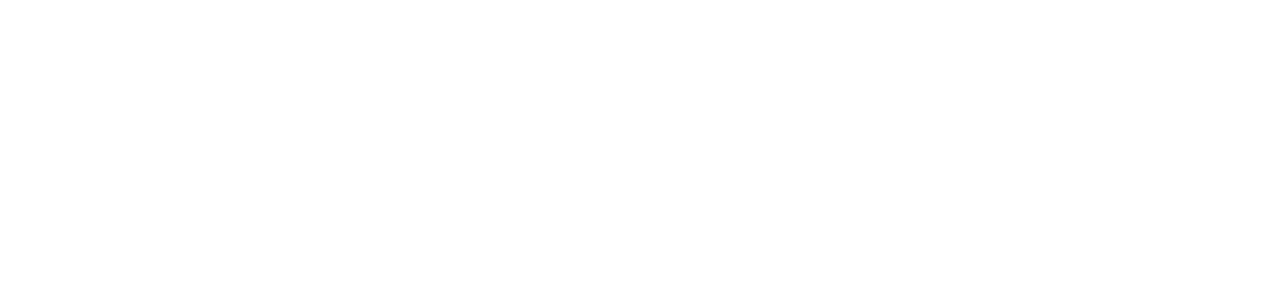
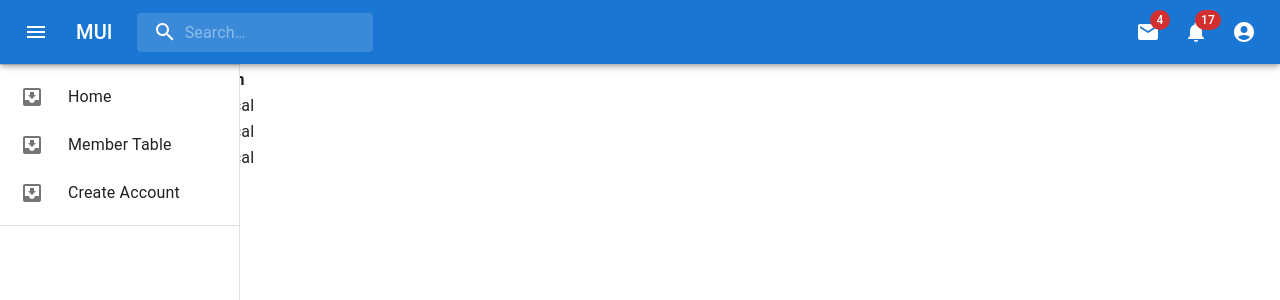
Before and after one commit to lokhandecoder/MembershipManagementWeb, a React (Create React App) app: page /membertable in a window 1280 px wide. Before the commit this address had no page. Shown: the top 300 px of the page. Built offline with nearby package versions, Linux system fonts and the light colour scheme.

Commit message:
created generic table

```diff
--- a/package.json
+++ b/package.json
@@ -21,7 +21,7 @@
     "react-dom": "^18.2.0",
     "react-icons": "^5.0.1",
     "react-router-dom": "^6.21.2",
-    "react-scripts": "5.0.1",
+    "react-scripts": "^5.0.1",
     "styled-components": "^6.1.8",
     "typescript": "^4.9.5",
     "web-vitals": "^2.1.4",
--- /dev/null
+++ b/src/Components/Fixed/GenericTable.tsx
@@ -0,0 +1,33 @@
+import React from 'react';
+
+interface TableProps {
+	data: { [key: string]: any }[];
+	columns: string[];
+}
+
+const TableComponent: React.FC<TableProps> = ({ data, columns }) => {
+	return (
+		<div className="custom-card">
+			<table className='custom-table'>
+				<thead>
+					<tr>
+						{columns.map((column) => (
+							<th key={column}>{column}</th>
+						))}
+					</tr>
+				</thead>
+				<tbody>
+					{data.map((item, index) => (
+						<tr key={index}>
+							{columns.map((column) => (
+								<td key={column}>{item[column]}</td>
+							))}
+						</tr>
+					))}
+				</tbody>
+			</table>
+		</div>
+	);
+};
+
+export default TableComponent;
--- a/src/Components/Fixed/LayoutComponent.tsx
+++ b/src/Components/Fixed/LayoutComponent.tsx
@@ -9,7 +9,7 @@
 function LayoutComponent({ children }: LayoutComponentProps) {
   return (
     <>
-     <div style={{ backgroundColor: "pink", height: "auto"}}>
+     <div>
      <MiniDrawer />
       <SideNav />
       <div style={{marginLeft: "4%", marginTop: "1.5%"}}>
--- a/src/Components/Fixed/SideNav.tsx
+++ b/src/Components/Fixed/SideNav.tsx
@@ -115,7 +115,27 @@
               <ListItemText primary="Home" sx={{ opacity: open ? 1 : 0 }} />
             </ListItemButton>
           </ListItem>
-          <ListItem disablePadding sx={{ display: "block" }} onClick={() => navigate('/create-account')}>
+          <ListItem disablePadding sx={{ display: "block" }} onClick={() => navigate('/membertable')}>
+            <ListItemButton
+              sx={{
+                minHeight: 48,
+                justifyContent: open ? "initial" : "center",
+                px: 2.5,
+              }}
+            >
+              <ListItemIcon
+                sx={{
+                  minWidth: 0,
+                  mr: open ? 3 : "auto",
+                  justifyContent: "center",
+                }}
+              >
+                <InboxIcon />
+              </ListItemIcon>
+              <ListItemText primary="Member Table" sx={{ opacity: open ? 1 : 0 }} />
+            </ListItemButton>
+          </ListItem>
+          <ListItem disablePadding sx={{ display: "block" }} onClick={() => navigate('/payment')}>
             <ListItemButton
               sx={{
                 minHeight: 48,
--- a/src/PageRoute/PageRoutes.tsx
+++ b/src/PageRoute/PageRoutes.tsx
@@ -2,13 +2,14 @@
 import { Route, Routes } from 'react-router-dom'
 import HomePage from '../Pages/HomePage'
 import Payment from '../Pages/Payment'
+import MembersForm from '../Pages/MembersForm'
 
 function PageRoutes() {
   return (
     <Routes>
         <Route path='/' element={<HomePage />} />
         <Route path='/payment' element={<Payment />} />
-
+        <Route path='/membertable' element={<MembersForm />} />
     </Routes>
   )
 }
--- /dev/null
+++ b/src/Pages/MembersForm.tsx
@@ -0,0 +1,22 @@
+import React from 'react'
+import LayoutComponent from '../Components/Fixed/LayoutComponent'
+import GenericTable from '../Components/Fixed/GenericTable'
+
+function MembersForm() {
+
+	const data = [
+    { id: 1, name: 'John', job: 'Developer', branch: 'Technical' },
+    { id: 2, name: 'Jane', job: 'Designer', branch: 'Technical' },
+    { id: 3, name: 'Doe', job: 'Manager', branch: 'Technical' },
+  ];
+
+	const columns = ['id', 'name', 'job', 'branch'];
+
+  return (
+    <LayoutComponent>
+				<GenericTable data={data} columns={columns}></GenericTable>
+    </LayoutComponent>
+  )
+}
+
+export default MembersForm
```
Also changed, not shown: 1 other file (tests, documents, lock files or other folders).
